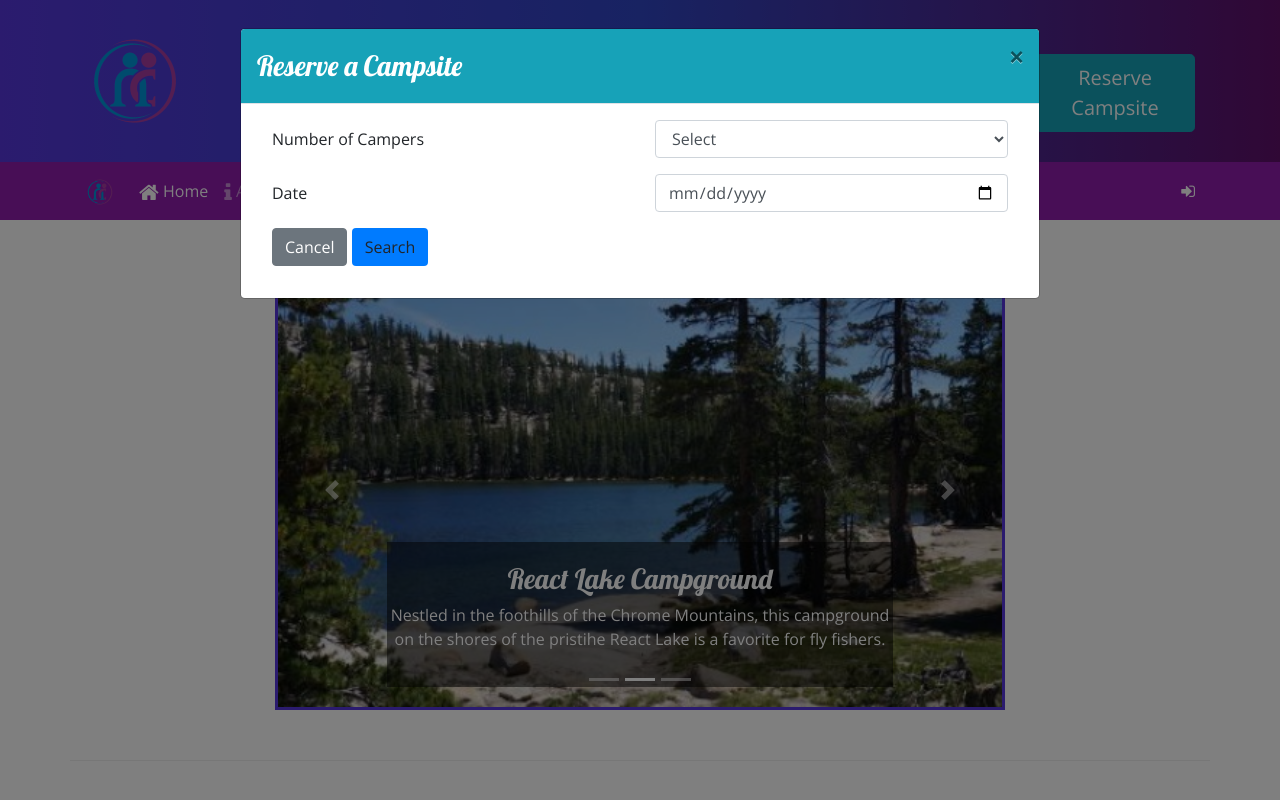
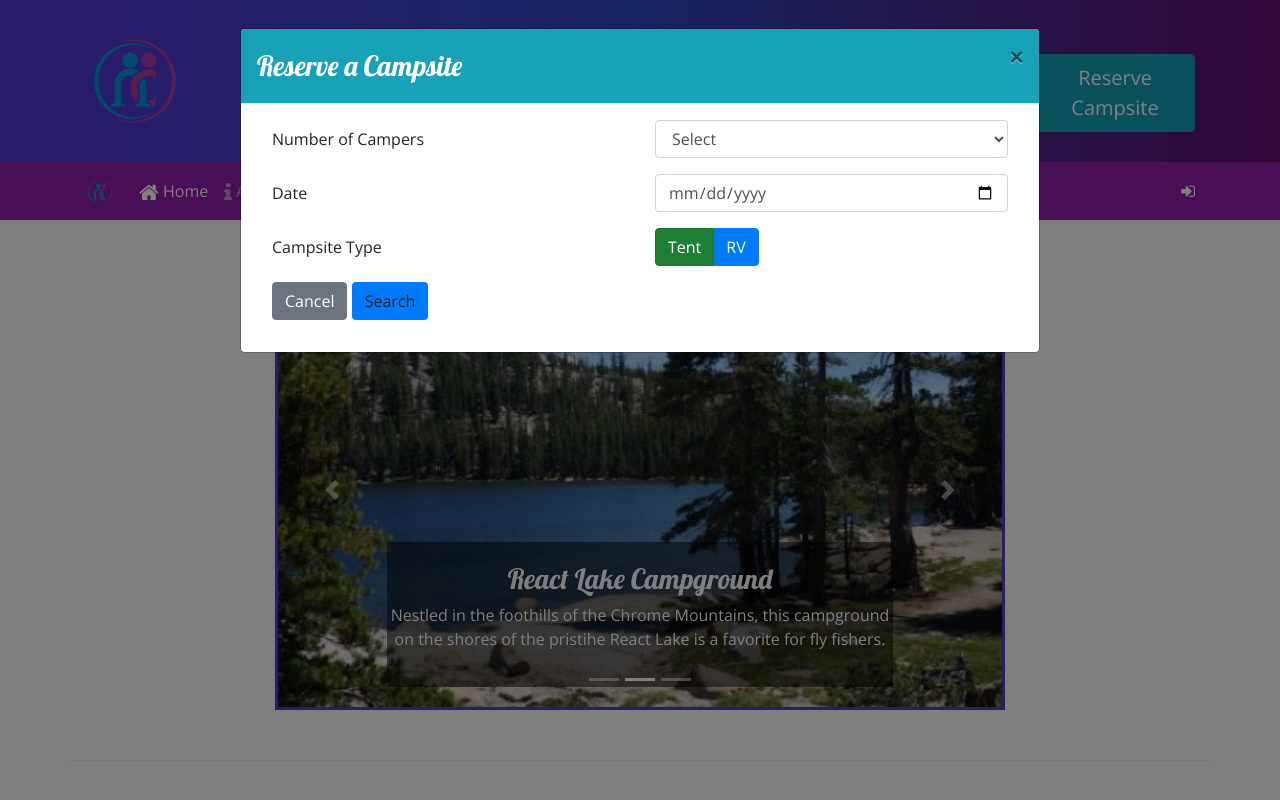
Before and after one commit to luu194321/github-bootstrap, a website: page index.html in a window 1280 px wide. Both pictures are taken after a click on the button "Reserve Campsite". Shown: the top 800 px of the page. Drawn offline with nearby package versions, Linux system fonts and the light colour scheme.

Commit message:
Week 3 Assignment

```diff
--- a/index.html
+++ b/index.html
@@ -76,6 +76,23 @@
                             <input class="form-control" type="date" name="date" id="date" placeholder="date"></input>
                           </div>
                         </div>
+
+                        <div class=" form-group row">
+                          <label class="col-sm-6 col-form-label">Campsite Type</label>
+                          <div class="col-2 btn-group btn-group-toggle" data-toggle="buttons">
+
+                            <label class="btn btn-success active">
+                              <input type="radio" name="siteType" id="siteTent" autocomplete="off" checked>Tent
+                            </label>
+                            <label class="btn btn-primary">
+                              <input type="radio" name="siteType" id="siteRV" autocomplete="off">RV
+                            </label>
+
+
+                          </div>
+                        </div>
+
+
                         <div class="form-group row">
                           <div class="col">
                             <button class="btn btn-secondary" data-dismiss="modal">Cancel</button>
```
